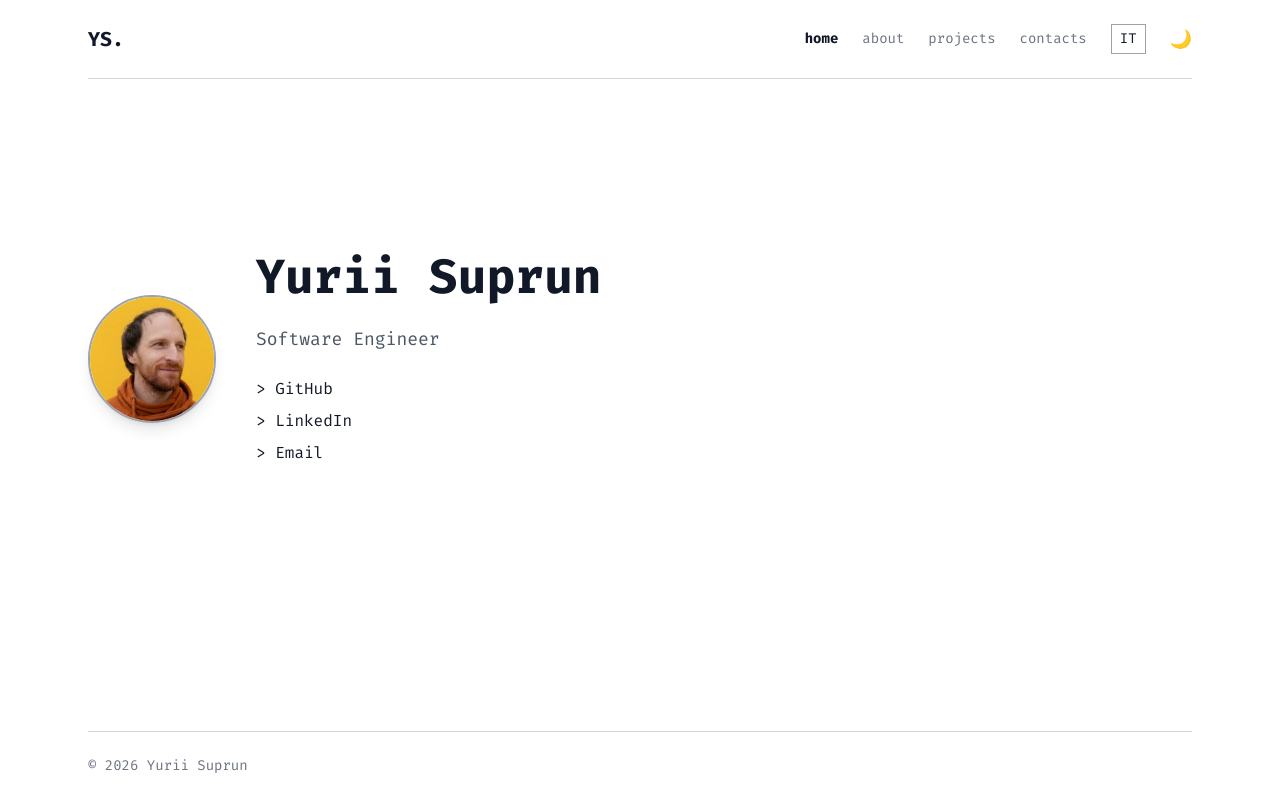
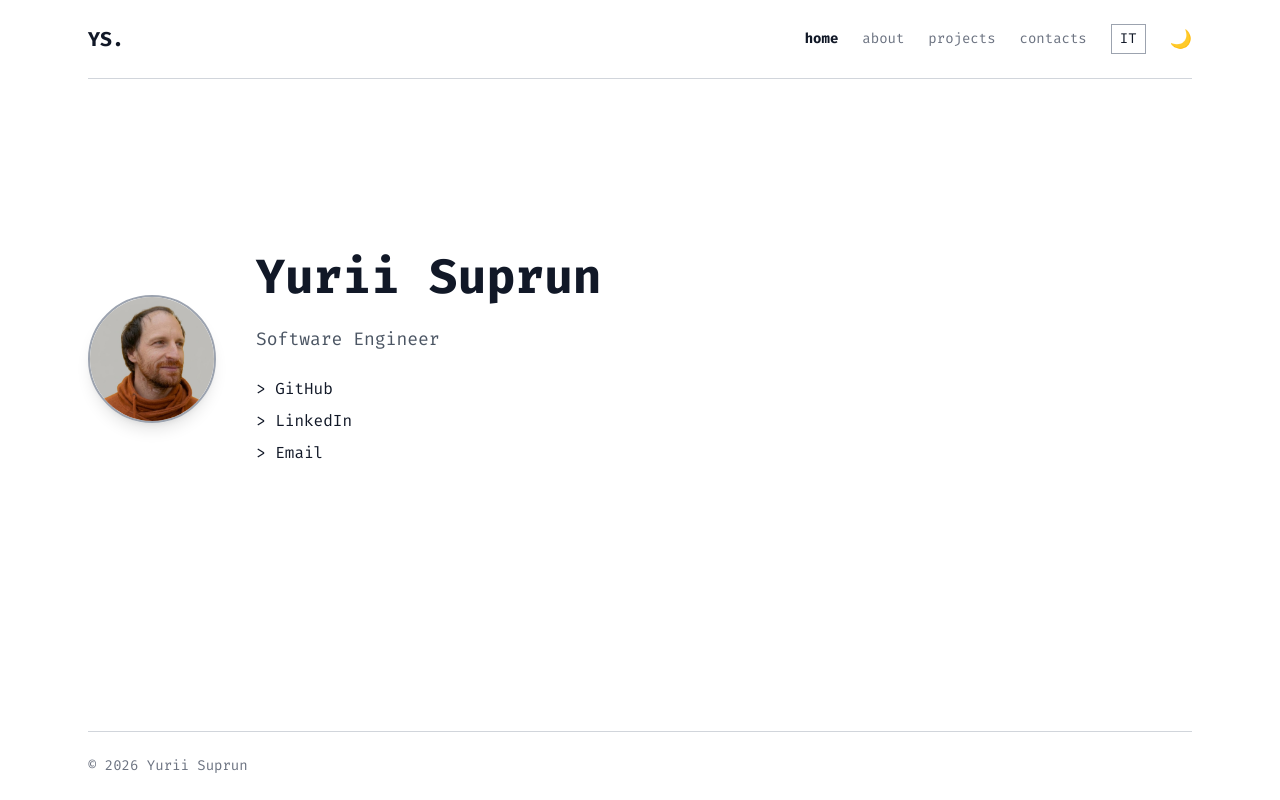
Before and after one commit to yuriisuprun/portfolio, a React (Create React App) app in the folder frontend/: page /home in a window 1280 px wide. Built offline with nearby package versions, Linux system fonts and the light colour scheme.

Commit message:
Update photo of the hero component

```diff
--- a/frontend/src/components/Hero.js
+++ b/frontend/src/components/Hero.js
@@ -30,7 +30,7 @@ export default function Hero({ language = "en" }) {
     <section className="flex items-center min-h-[70vh]">
       <div className="flex items-center gap-10">
         <img
-          src="/myphoto.png"
+          src="/myphoto.jpg"
           alt={SITE_CONFIG.name}
           className="w-32 h-32 rounded-full object-cover border-2 border-gray-400 shadow-lg"
         />
```
Also changed, not shown: frontend/public/myphoto.jpg (added), frontend/public/myphoto.png (deleted).
